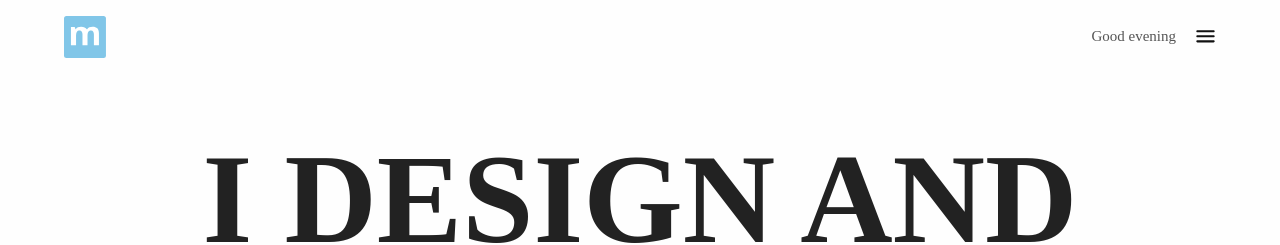
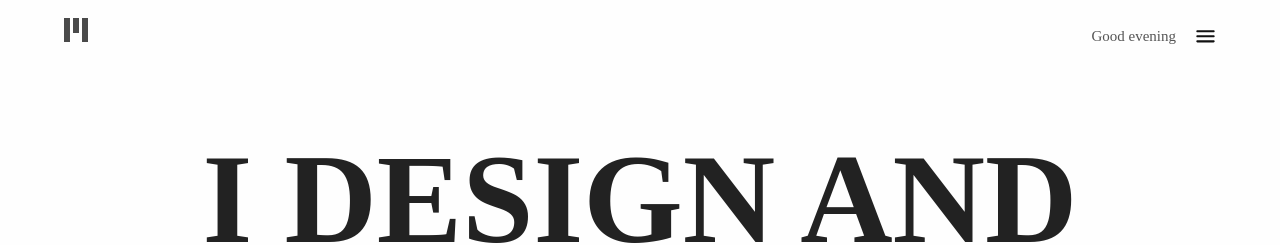
Before and after one commit to musca/koe.github.io, a Jekyll site: the page built from index.html, in a window 1280 px wide. Shown: the top 245 px of the page. Built offline with Jekyll 4.4.1, drawn with Linux system fonts in a browser that asks for light colours.

Commit message:
Add new logo

```diff
--- a/_layouts/default.html
+++ b/_layouts/default.html
@@ -48,6 +48,7 @@
     <header class="header content-wrapper">
       <nav class="">
         <a href="/" class="logo" data-pjax='content'>
+          <svg width="32" height="32" viewBox="0 0 32 32" xmlns="http://www.w3.org/2000/svg"><title>Rectangle 7</title><path d="M0 0h7.984v32H0V0zm24.016 0H32v32h-7.984V0zM12.008 0h7.984v20.098h-7.984V0z" fill="#4A4A4A" fill-rule="evenodd"/></svg>
         </a>
         <aside class="greeting"></aside>
         <a href="" class="open-side-menu float-right margin-left">
--- a/dist/css/blog.css
+++ b/dist/css/blog.css
@@ -91,10 +91,10 @@ code{display:block;font-size:13px;line-height:1.2}
 .unit img{max-width:100%}
 .only-on-mobiles{display:none!important}
 .header{padding-top:1em;height:42px;line-height:42px;width:90%;top:0;left:5%;z-index:3}
-.logo,.white .logo{width:42px;height:42px;opacity:1;background-size:42px;background-repeat:no-repeat}
+.logo,.white .logo{top:1em;left:0}
 .header aside{right:40px;top:1em;font-size:1.5em;color:#555}
-.logo{top:1em;left:0;background-image:url(../img/logo-42x42.svg);-webkit-transition:all .5s linear;transition:all .5s linear}
-.white .logo{top:1em;left:0;background-image:url(../img/logo-no-bg.svg)}
+.logo svg{width:24px;height:24px}
+.white .logo{width:42px;height:42px;opacity:1;background-image:url(../img/logo-no-bg.svg);background-size:42px;background-repeat:no-repeat}
 .intro{position:relative;text-align:center}
 .overlay,.side-menu{position:fixed;bottom:0;height:100%;top:0}
 .intro h1{font-size:12.8em;line-height:1.11}
--- a/dist/css/main.css
+++ b/dist/css/main.css
@@ -105,10 +105,10 @@ code{display:block;font-size:13px;line-height:1.2}
 .unit img{max-width:100%}
 .only-on-mobiles{display:none!important}
 .header{padding-top:1em;height:42px;line-height:42px;width:90%;top:0;left:5%;z-index:3}
-.logo,.white .logo{width:42px;height:42px;opacity:1;background-size:42px;background-repeat:no-repeat}
+.logo,.white .logo{top:1em;left:0}
 .header aside{right:40px;top:1em;font-size:1.5em;color:#555}
-.logo{top:1em;left:0;background-image:url(../img/logo-42x42.svg);-webkit-transition:all .5s linear;transition:all .5s linear}
-.white .logo{top:1em;left:0;background-image:url(../img/logo-no-bg.svg)}
+.logo svg{width:24px;height:24px}
+.white .logo{width:42px;height:42px;opacity:1;background-image:url(../img/logo-no-bg.svg);background-size:42px;background-repeat:no-repeat}
 .intro{position:relative;text-align:center}
 .overlay,.side-menu{position:fixed;bottom:0;height:100%;top:0}
 .intro h1{font-size:12.8em;line-height:1.11}
--- a/src/scss/_header.scss
+++ b/src/scss/_header.scss
@@ -18,15 +18,12 @@
   }
 }
 .logo {
-  width: 42px;
-  height: 42px;
   top: 1em;
   left: 0;
-  opacity: 1;
-  background-image: url(../img/logo-42x42.svg);
-  background-size: 42px;
-  background-repeat: no-repeat;
-  transition: all .5s linear;
+  svg {
+    width: 24px;
+    height: 24px;
+  }
 }
 .white .logo {
   width: 42px;
```
Also changed, not shown: dist/img/new-logo.svg (added), 2 other files.
